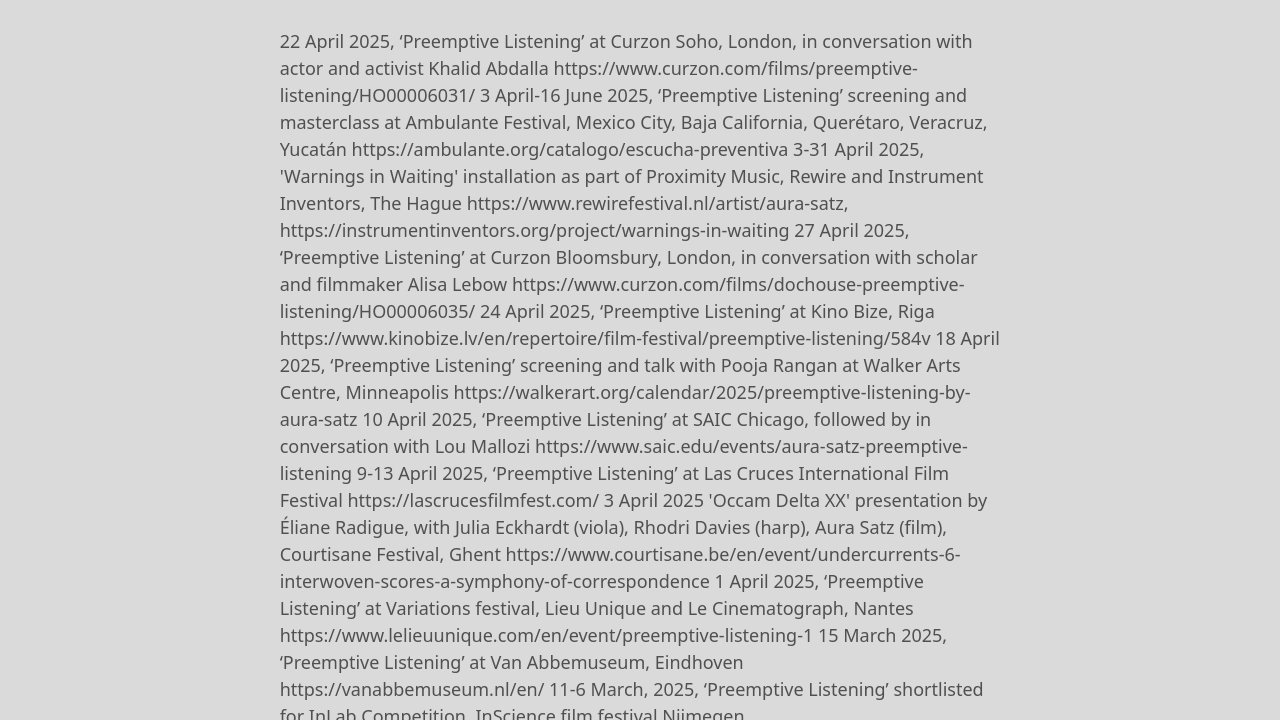
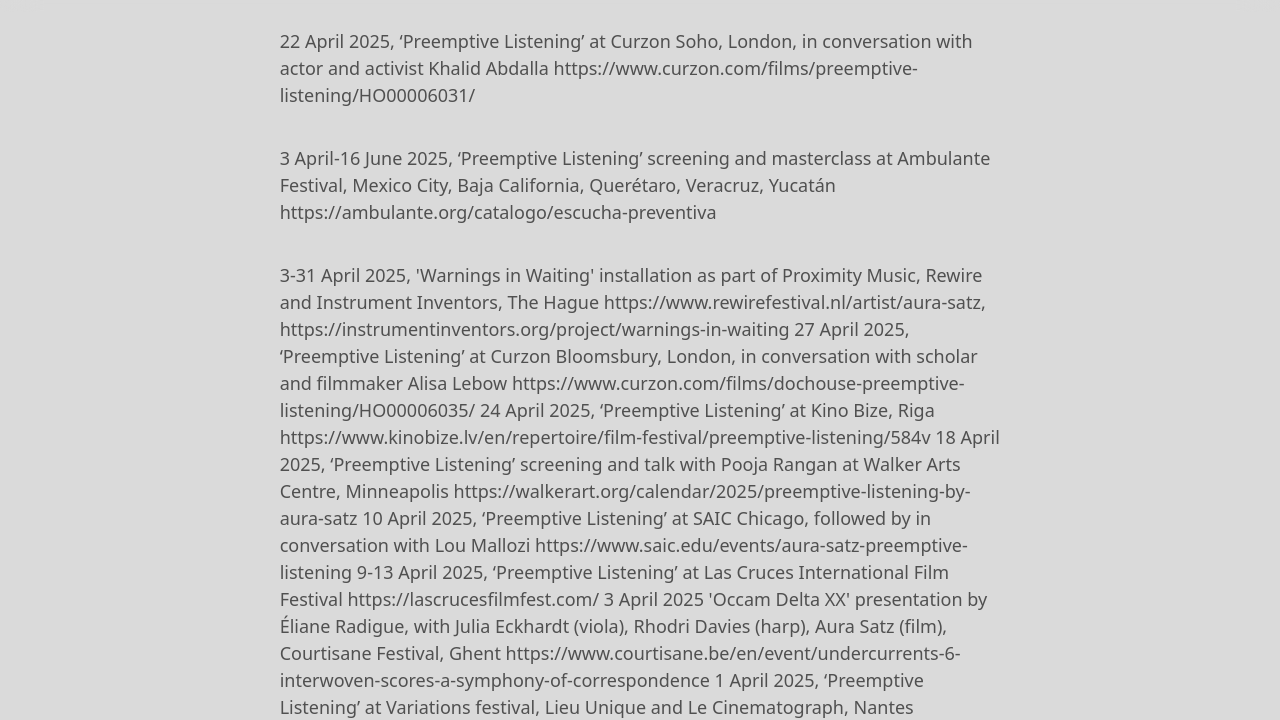
Before and after one commit to vonKristoff/iamanagram, an Astro site: page /news in a window 1280 px wide. Shown: the part 80-800 px from the top of the page. Built offline with nearby package versions, Linux system fonts and the light colour scheme; Astro itself is replaced by a stand-in of ours.

Commit message:
Update news.astro

```diff
--- a/src/pages/news.astro
+++ b/src/pages/news.astro
@@ -29,9 +29,15 @@
 
 22 April 2025,  ‘Preemptive Listening’ at Curzon Soho, London, in conversation with actor and activist Khalid Abdalla
 https://www.curzon.com/films/preemptive-listening/HO00006031/
-
+</a>
+			</p>
+		</article>
+		<article>
 3 April-16 June 2025, ‘Preemptive Listening’ screening and masterclass at Ambulante Festival, Mexico City, Baja California, Querétaro, Veracruz, Yucatán https://ambulante.org/catalogo/escucha-preventiva
-
+</a>
+			</p>
+		</article>
+		<article>
 3-31 April 2025, 'Warnings in Waiting' installation as part of Proximity Music, Rewire and Instrument Inventors, The Hague
 https://www.rewirefestival.nl/artist/aura-satz, https://instrumentinventors.org/project/warnings-in-waiting
 
```
